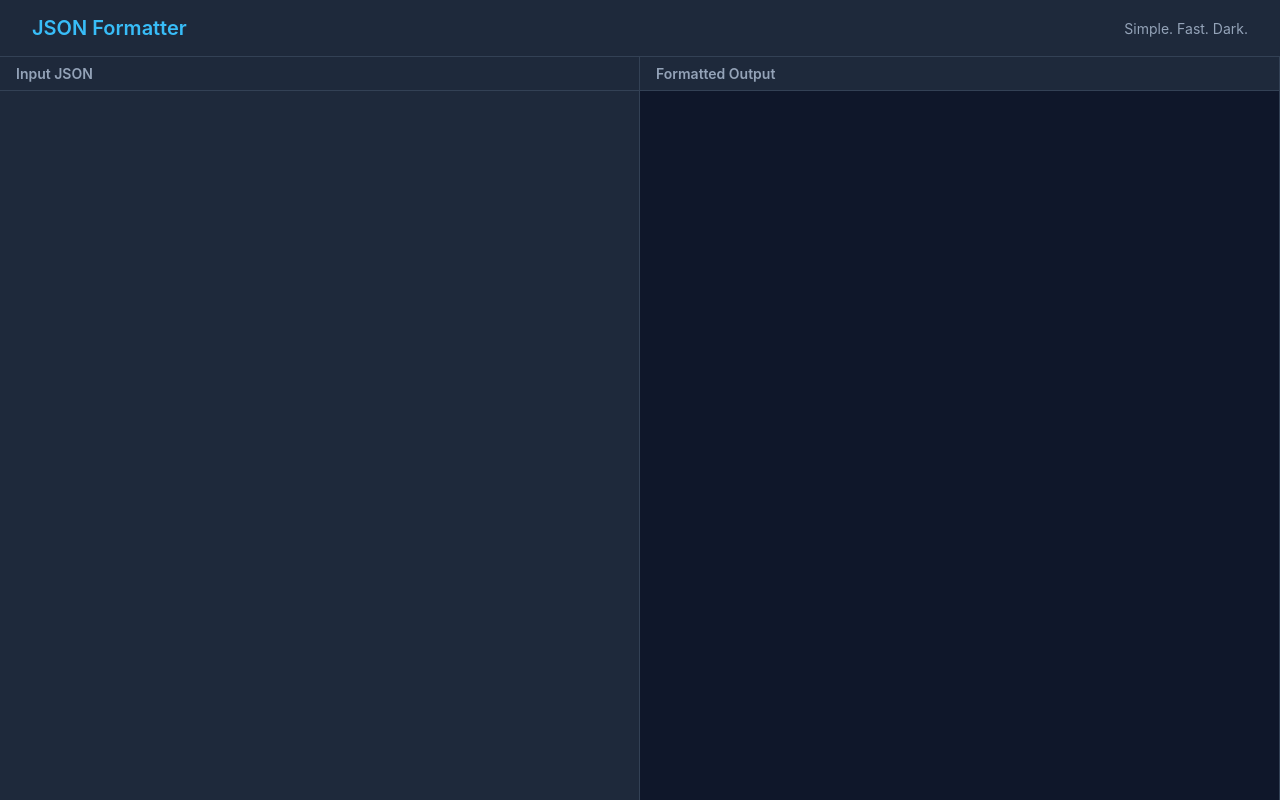
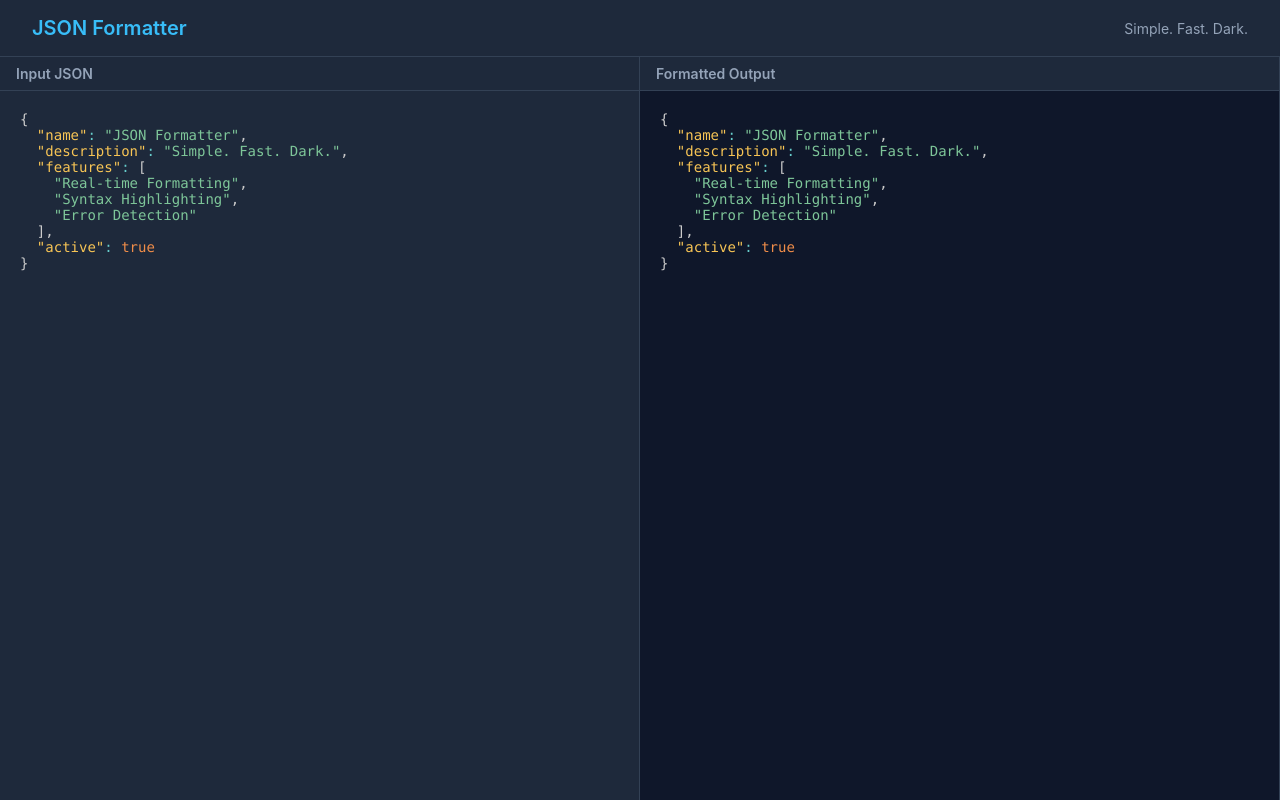
Before and after one commit to t11a/json-formatter, a React (Vite) app: page / in a window 1280 px wide. Built offline with nearby package versions, Linux system fonts and the light colour scheme.

Commit message:
add default json

```diff
--- a/src/App.jsx
+++ b/src/App.jsx
@@ -2,8 +2,19 @@ import React, { useState } from 'react';
 import Layout from './components/Layout';
 import JsonEditor from './components/JsonEditor';
 
+const DEFAULT_JSON = `{
+  "name": "JSON Formatter",
+  "description": "Simple. Fast. Dark.",
+  "features": [
+    "Real-time Formatting",
+    "Syntax Highlighting",
+    "Error Detection"
+  ],
+  "active": true
+}`;
+
 function App() {
-    const [input, setInput] = useState('');
+    const [input, setInput] = useState(DEFAULT_JSON);
     const { output, error } = React.useMemo(() => {
         if (!input.trim()) {
             return { output: '', error: null };
```
